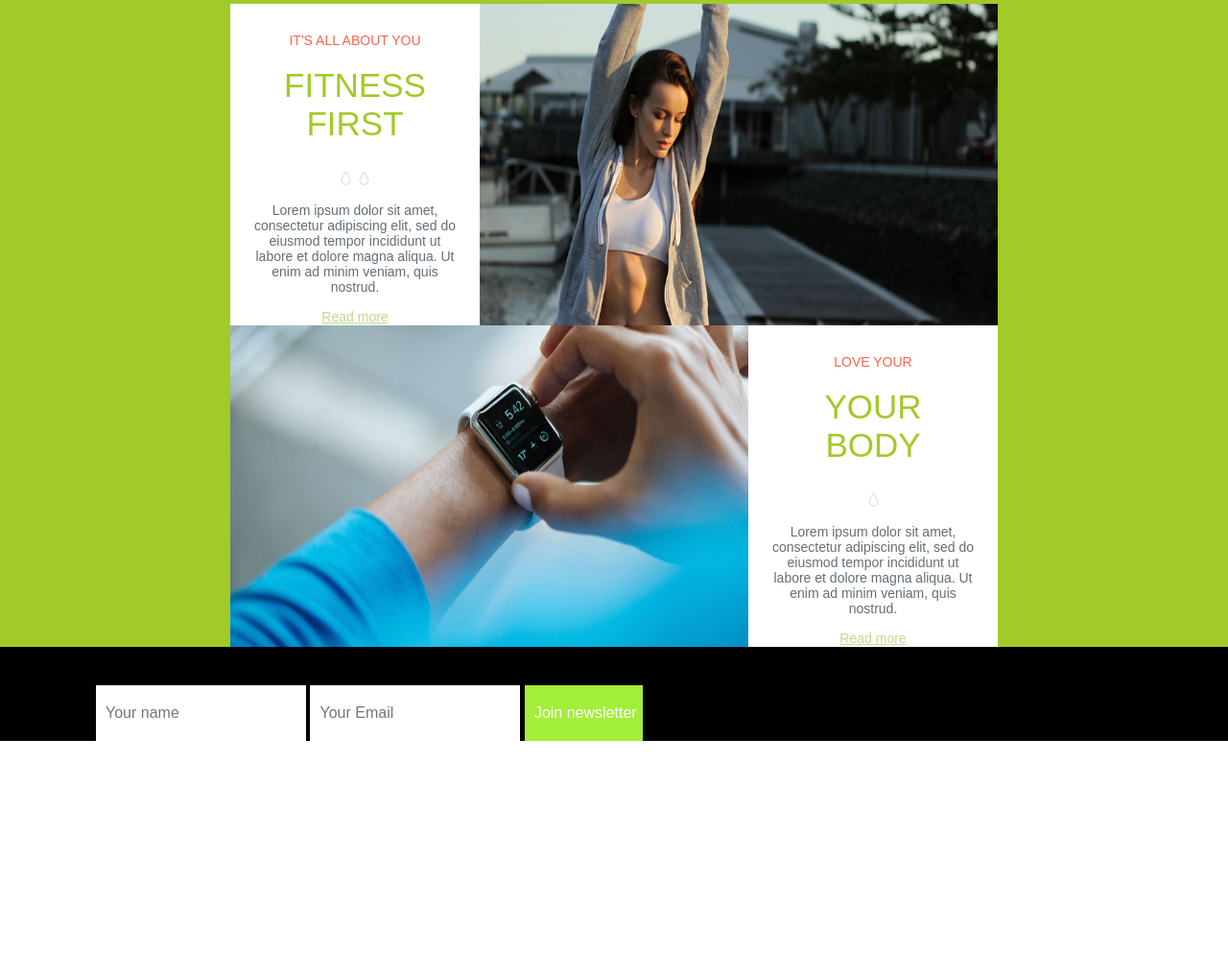
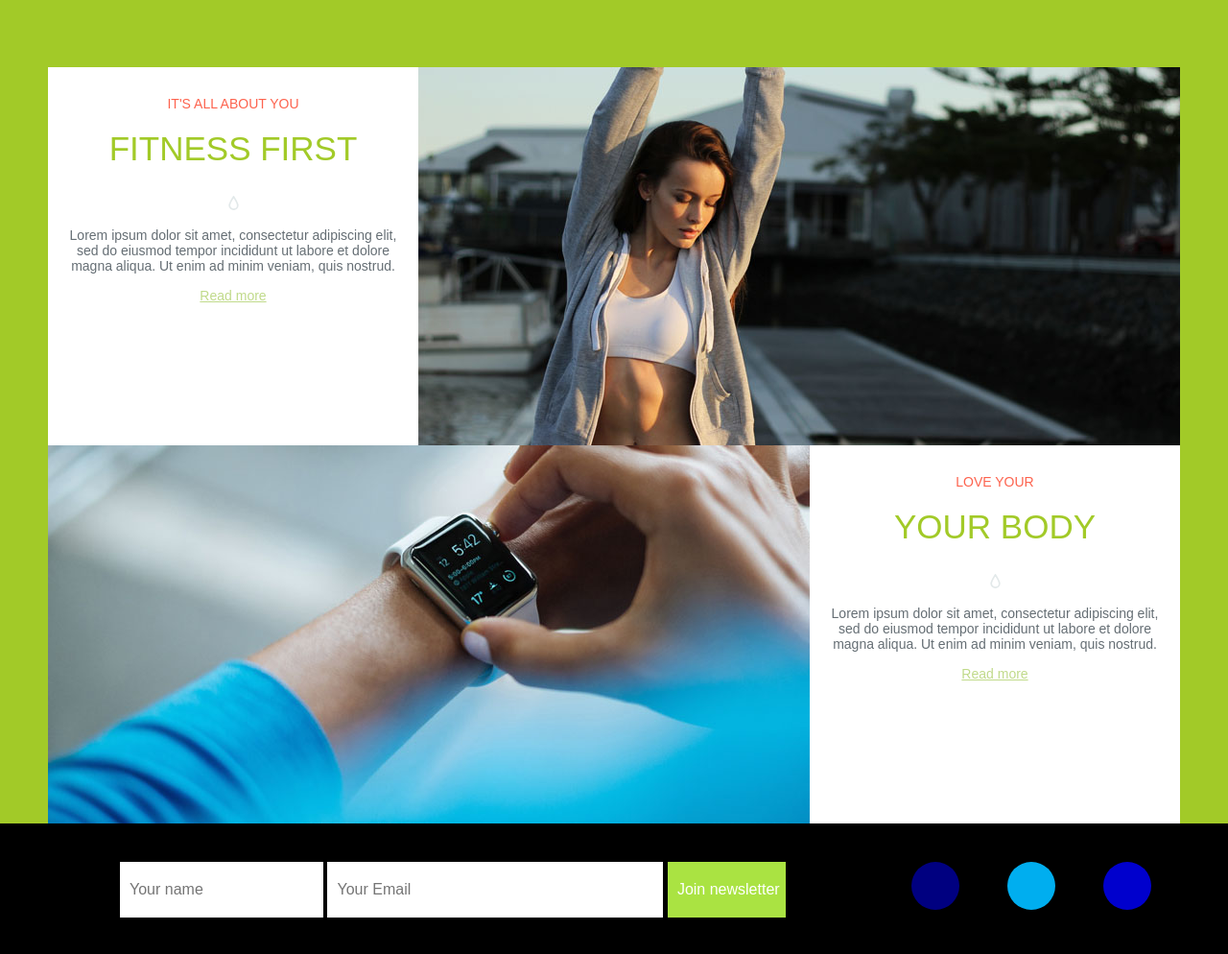
Before and after one commit to Asyaasipenko/Studies, a plain HTML site: page index.html in a window 1280 px wide. Shown: the part 929-1923 px from the top of the page at 96% size. Before the commit the page ends 1701 px from the top, so only its background shows below. Drawn offline with Linux system fonts and the light colour scheme.

Commit message:
my_woork

```diff
--- a/index.html
+++ b/index.html
@@ -38,7 +38,7 @@
 <main class="main center-screen">
 	<section class="section_margin">
 		<ul class="benefits">
-			<li>
+			<li class="benefits_item">
 				<img class="benefits_icon" src="./images/icon1.svg"/>
 				<h3 class="benefits_title">
 				Resources</h3>
@@ -49,7 +49,7 @@
 					<img src="./images/arrow.svg"/>
 				</a>
 			</li>
-		<li>
+		<li class="benefits_item">
 				<img class="benefits_icon" src="./images/icon2.svg"/>
 				<h3 class="benefits_title">Training & Funding</h3>
 				<p class="benefits_text">Easily manage your inspiration and work-in-progress by dragging images into projects and sharable client groups.</p>
@@ -57,7 +57,7 @@
 					<img src="./images/arrow.svg"/>
 				</a>
 			</li>
-		<li>
+		<li class="benefits_item">
 				<img class="benefits_icon" src="./images/icon3.svg"/>
 				<h3 class="benefits_title">Connect</h3>
 				<p class="benefits_text">Easily manage your inspiration and work-in-progress by dragging images into projects and sharable client groups. Easily manage your inspiration. </p>
@@ -65,7 +65,7 @@
 					<img src="./images/arrow.svg"/>
 				</a>
 			</li>
-			<li>
+			<li class="benefits_item">
 				<img class="benefits_icon" src="./images/icon4.svg"/>
 				<h3 class="benefits_title">Communicate</h3>
 				<p class="benefits_text">Easily manage your inspiration and work-in-progress by dragging images into projects and sharable client groups. Easily </p>
@@ -81,15 +81,27 @@
 
 			 <img class="icon_drip" src="./images/icon5.svg"/>
 
-			<img class="icon_drip" src="./images/icon5.svg"/>
-
 			<p class="text_promo">Lorem ipsum dolor sit amet, consectetur adipiscing elit, sed do eiusmod tempor incididunt ut labore et dolore magna aliqua. Ut enim ad minim veniam, quis nostrud.</p>
 			<a href="" class="Read_mo">Read more</a>
         </div>
-		<img class="section_image" src="./images/img1.jpg"/>
+		    <a class="section_image_main section_image_main_background1" href="">
+
+		    <div class="section_image_text_hover">
+		    	<h4 class="title_for">It's all about you</h4>
+				<h2 class="title_five">Fitness first</h2>
+		    </div>
+		  </a>
     </section>
     <section class="section_margin benefits_foo">
-      <img class="section_image" src="./images/img2.jpg"/>
+
+       <a class="section_image_main section_image_main_background2" href="">
+
+		    <div class="section_image_text_hover">
+		    	<h4 class="title_for">Love your</h4>
+				<h2 class="title_five">Your body</h2>
+		    </div>
+		  </a>
+
        <div class="background_div">
 			<h4 class="title_for">Love your</h4>
 			<h2 class="title_five">Your body</h2>
@@ -102,21 +114,22 @@
 <footer>
 	<div class="form">
 	<form>
-     <input type="Text" placeholder="Your name" class="input_1"/>
-     <input type="Text" placeholder="Your Email" class="input_2"/>
-    <button class="button">Join newsletter</button>
+     <input type="Text" placeholder="Your name" id="Your_name" class="input_1"/>
+     <input type="Text" placeholder="Your Email" id="Your_Email" class="input_2"/>
+    <button id="button" class="button">Join newsletter</button>
     </form>
+    <ul class="ul_footer">
+     <li class="li_footer1">
+    	<a href=""></a>
+    	</li>
+	<li class="li_footer2">
+		<a href=""></a>
+		</li>
+	<li class="li_footer3">
+	<a href=""></a>
 
-        <a href=""></a>
-		<img src="./images/fb.svg"/>
-
-		<a href=""></a>
-		<img src="./images/tw.svg"/>
-
-	<a href=""></a>
-	<img src="./images/ln.svg"/>
-
-
+	 </li>
+    </ul>
 </div>
 </footer>
 <script type="text/javascript" src="./script.js">
--- a/script.js
+++ b/script.js
@@ -0,0 +1,22 @@
+var form_button = document.getElementById("button");
+
+function Validate(event){
+  event.preventDefault();
+  var form_Your_name = document.getElementById("Your_name");
+  var form_Your_Email = document.getElementById("Your_Email");
+
+  var value = form_Your_name.value;
+  var value = form_Your_Email.value;
+
+  if (!value){
+      form_Your_name.style.border = "2px solid red";
+      form_Your_Email.style.border = "2px solid red"
+    } else {
+            form_Your_name.style.border = "1px solid gray";
+
+            form_Your_Email.style.border = "1px solid gray";
+          }
+          console.log(value);
+        }
+
+form_button.addEventListener("click", Validate);
--- a/styles.css
+++ b/styles.css
@@ -6,9 +6,10 @@
 }
 .link{
 	color: white;
-	font-size: 13px;
+	font-size: 11px;
 	text-transform: uppercase;
 	text-decoration: none;
+
 }
 
 @font-face{
@@ -29,7 +30,7 @@ font-weight: 400;
 	justify-content: space-between;
 	margin-left: 50px;
 	margin-right: 50px;
-	padding-top: 20px;
+	padding-top: 35px;
 
 }
 .title{
@@ -57,9 +58,12 @@ margin-top: 60px;
 	justify-content: space-between;
 	list-style: none;
 	color: #ffffff;
-	width: 750px;
-	margin-top: 0px;
 	padding-top: 67px;
+}
+
+.benefits_item{
+	width: 300px;
+	height: 300px;
 }
 .benefits_icon{
 	width: 30px;
@@ -95,18 +99,9 @@ justify-content: space-between;
 
 }
 .section_margin{
-	margin-left: 135px;
-	margin-right: 135px;
-	width: 800px;
+	margin: 0 auto;
+	width: 1180px;
 }
-
-}
-.section_margin{
-	margin-left: 135px;
-	margin-right: 135px;
-	width: 800px;
-}
-
 
 .title_for{
 color: #fd634e;
@@ -147,27 +142,60 @@ font-weight: 200;
 }
 .background_div{
 	background: #ffffff;
-	width: 270px;
+	width: 386px;
+	height: 394px;
 	text-align: center;
 
 }
-.section_image{
-	width: 540px;
-	height:335px;
-	opacity: 1;
-	transition: all 2s;
-	}
-	.section_image:hover{
-		opacity: 0;
-	}
 
-.section_image:before{
-	content: 'Fitness first';
-	display: block;
-	background: rgba(0, 0, 0, 0.5);
-	width: 540px;
-	height:335px;
+.section_image_main{
+
+  background-size: contain;
+  background-repeat: no-repeat;
+  width: 794px;
+  height: 394px;
+  position: relative;
+  display: block;
 }
+
+.section_image_main_background1{
+	background-image: url('./images/img1.jpg');
+}
+
+.section_image_main_background2{
+	background-image: url('./images/img2.jpg');
+}
+
+.section_image_main:hover .section_image_text_hover{
+  opacity: 1;
+}
+
+.section_image_main:hover:before{
+  opacity: 1;
+}
+
+.section_image_main:before{
+  content: '';
+  opacity: 0;
+  display: block;
+  background: rgba(0, 0, 0, 0.5);
+  width: 794px;
+  height: 394px;
+    transition: all 2s;
+}
+
+.section_image_text_hover{
+  color: white;
+  opacity: 0;
+  position: absolute;
+  text-align: center;
+  transition: all 2s;
+  width: 100%;
+  top: 50%;
+  margin: 0;
+  margin-top: -66.5px;
+  }
+
 .center-screen {
   display: flex;
   flex-direction: column;
@@ -182,7 +210,10 @@ font-weight: 200;
 }
 .form{
 	display: flex;
-background: #000000;
+	justify-content: space-between;
+    background: #000000;
+
+
 }
 .input_1{
 	 border: 2px;
@@ -191,7 +222,9 @@ background: #000000;
   padding-left: 10px;
   padding-bottom: 20px;
   margin-top: 40px;
-  margin-left: 100px;
+  margin-left: 125px;
+  width: 200px;
+
 
 }
 .input_2{
@@ -201,13 +234,82 @@ background: #000000;
   padding-left: 10px;
   padding-bottom: 20px;
   margin-top: 40px;
+  width: 338px;
   }
 .button{
 	border: 2px;
-	background: #A2EE38;
+	background: #AAE342;
 	color: #ffffff;
 	padding-top: 20px;
   padding-left: 10px;
   padding-bottom: 20px;
   margin-top: 40px;
 }
+.ul_footer{
+	display: flex;
+	justify-content: space-between;
+	width: 250px;
+	height: 80px;
+	margin-right: 80px;
+	margin-top: 40px;
+}
+.li_footer1{
+	background: #000080;
+	width: 50px;
+    height: 50px;
+    display: block;
+    border-radius: 50%;
+    position: relative;
+}
+.li_footer1:before{
+	content: '';
+  background-image: url(./images/fb.svg);
+  background-size: 20px 20px;
+  width: 20px;
+  height: 20px;
+  display: block;
+  position: absolute;
+  top: 15px;
+  left: 15px;
+}
+
+
+.li_footer2{
+  background: #00aeef;
+  width: 50px;
+  height: 50px;
+  display: block;
+  border-radius: 50%;
+  position: relative;
+}
+.li_footer2:before{
+	content: '';
+  background-image: url(./images/tw.svg);
+  background-size: 20px 20px;
+  width: 20px;
+  height: 20px;
+  display: block;
+  position: absolute;
+  top: 15px;
+  left: 15px;
+}
+
+.li_footer3{
+  background: #0000CD;
+  width: 50px;
+  height: 50px;
+  display: block;
+  border-radius: 50%;
+  position: relative;
+}
+.li_footer3:before{
+	content: '';
+  background-image: url(./images/ln.svg);
+  background-size: 20px 20px;
+  width: 20px;
+  height: 20px;
+  display: block;
+  position: absolute;
+  top: 15px;
+  left: 15px;
+}
```
